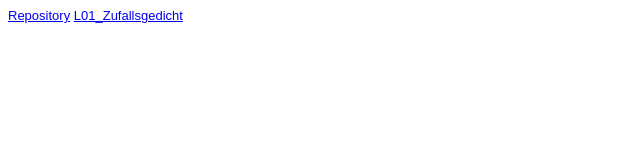
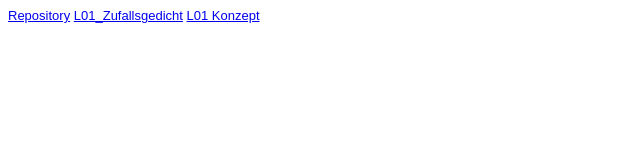
Before and after one commit to Skytecc/EIA2_WiSe22, a website: page Steckbrief/steckbrief.htm in a window 1280 px wide. Shown: the full height of the page, 0-640 px from the left. Drawn offline with Linux system fonts and the light colour scheme.

Commit message:
Add Konzept

```diff
--- a/Steckbrief/steckbrief.htm
+++ b/Steckbrief/steckbrief.htm
@@ -14,6 +14,7 @@ body {
 
 	<a href="https://github.com/Skytecc/EIA2_WiSe22" target="_blank" rel="noopener noreferrer">Repository</a>
 	<a href="https://skytecc.github.io/EIA2_WiSe22//L01/L01_Zufallsgedicht.html" target="_blank" rel="noopener noreferrer">L01_Zufallsgedicht</a>
+	<a href="https://skytecc.github.io/EIA2_WiSe22//L01/Konzept_L01.pdf" target="_blank" rel="noopener noreferrer">L01 Konzept</a>
 	<!-- Hier die Links zu den gelösten Aufgaben einstellen, aktuelle oben, alte stehen lassen! Format: Aufgabenbezeichnung, Datum -->
 </body>
 </html>
```
Also changed, not shown: 1 other file.
